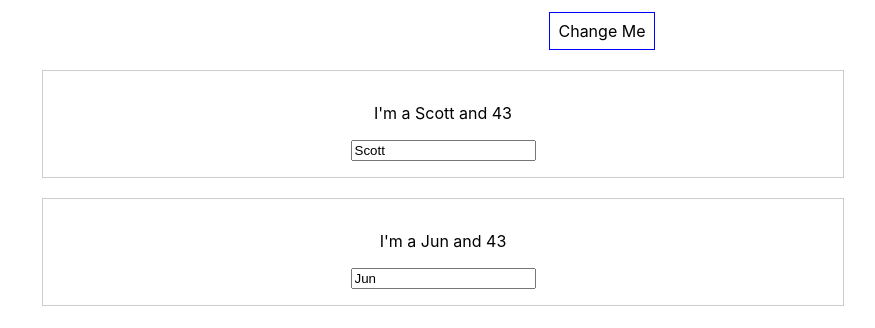
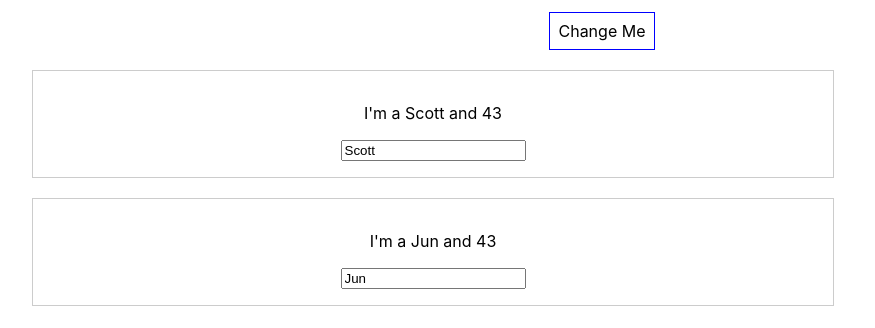
Before and after one commit to hubbardsw/React, a React (Create React App) app: page / in a window 1280 px wide. Shown: the part 130-458 px from the top of the page, without its empty margins (38-913 px from the left). Built offline with nearby package versions, Linux system fonts and the light colour scheme.

Commit message:
Change to Margin

```diff
--- a/src/Person/Person.css
+++ b/src/Person/Person.css
@@ -3,7 +3,7 @@
     margin:auto;
     border: 1px solid #ccc;
     margin-top:20px;
-    margin-left:80px;
+    margin-left:70px;
     padding: 16px;
     text-align: center;
 }
```
